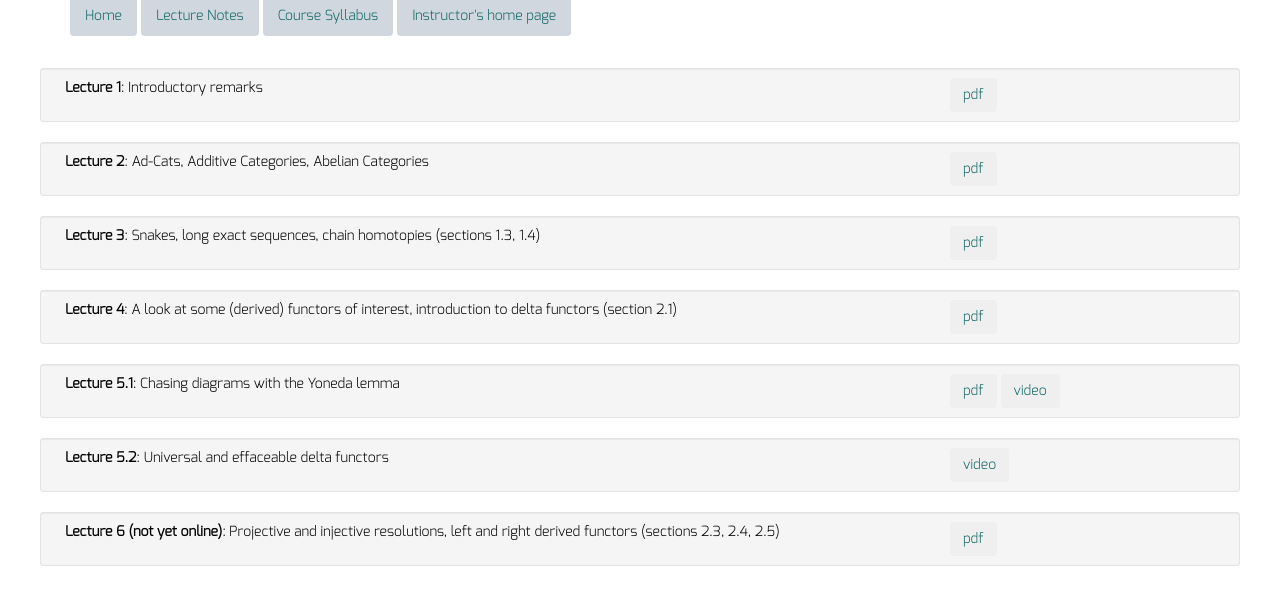
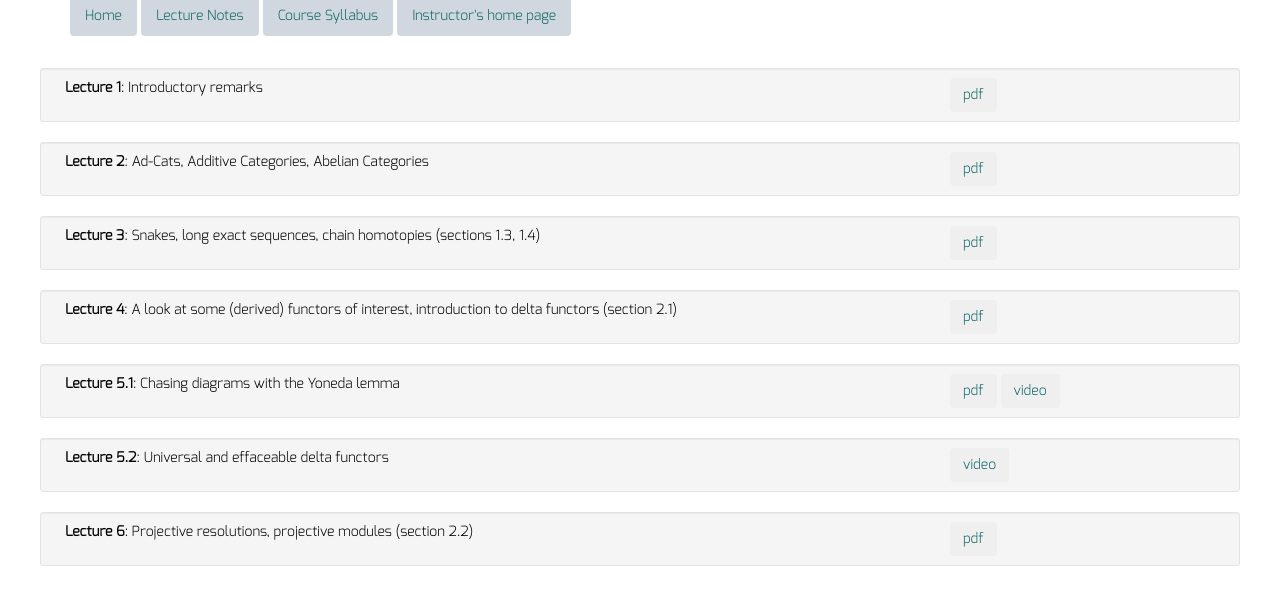
Before and after one commit to dkrashen/probability, a Jekyll site: the page built from lectures/index.html, in a window 1280 px wide, cut to the strip 184-789 px from the top of the page. Built offline with Jekyll 4.4.1, drawn with Linux system fonts in a browser that asks for light colours; nearby versions of some CDN libraries.

Commit message:
add lecture 6

```diff
--- a/_data/lectures.yml
+++ b/_data/lectures.yml
@@ -21,7 +21,6 @@
   video_url: "https://youtu.be/t5TwXGfGPtQ"
   description: "Universal and effaceable delta functors"
 
-- title: "Lecture 6 (not yet online)"
-  filename: ""
-  description: "Projective and injective resolutions, left and right
-  derived functors (sections 2.3, 2.4, 2.5)"
+- title: "Lecture 6"
+  filename: "lecture6.pdf"
+  description: "Projective resolutions, projective modules (section 2.2)"
```
Also changed, not shown: 1 other file.
